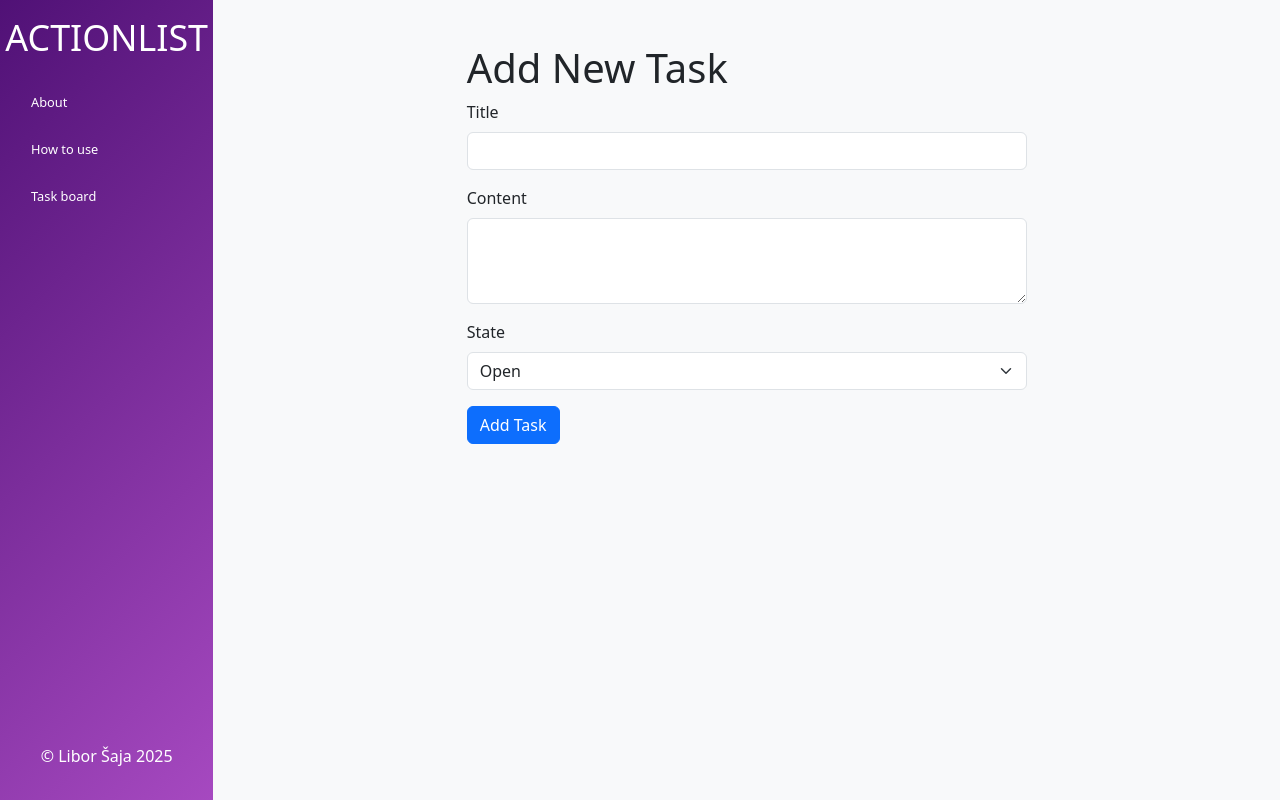
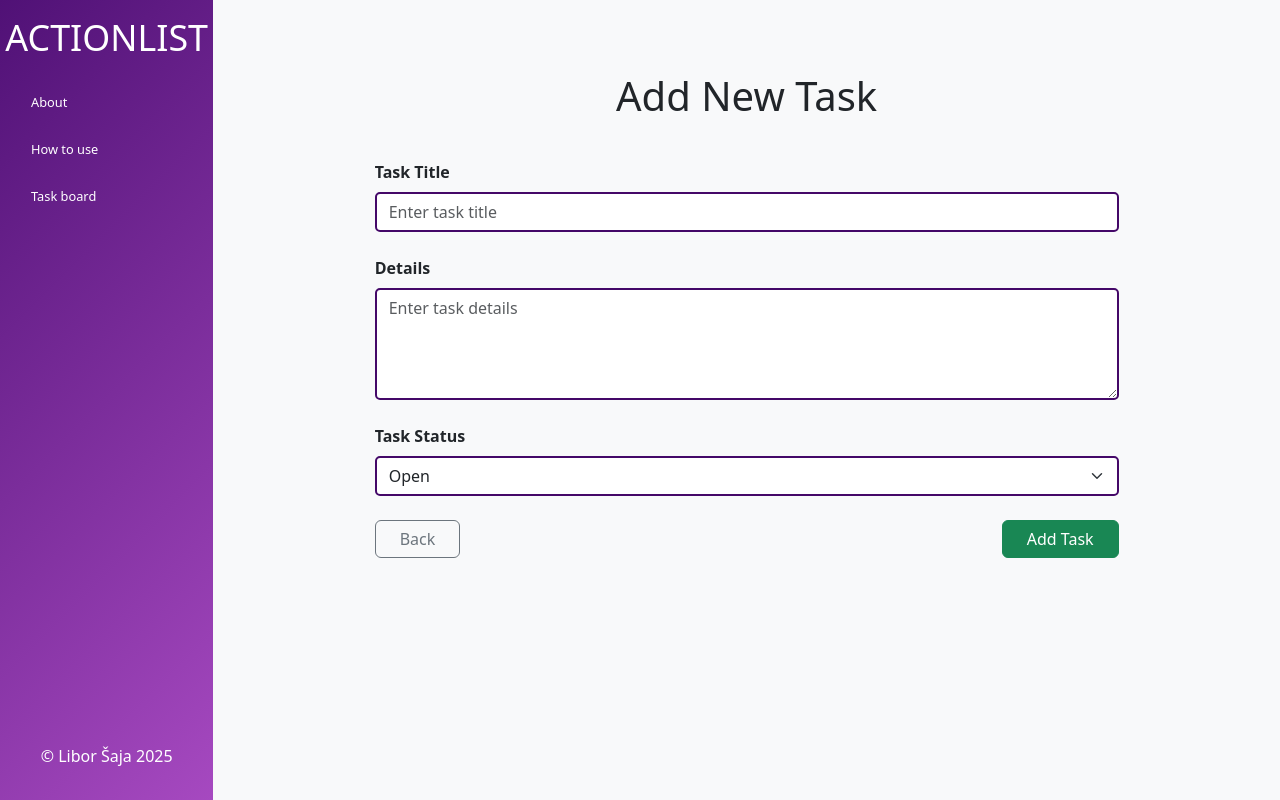
Before and after one commit to LiborSaja/ActionListF, a Vue app: page /add-task in a window 1280 px wide. Built offline with nearby package versions, Linux system fonts and the light colour scheme.

Commit message:
new_task_form_added

```diff
--- a/src/components/AddTaskPage.vue
+++ b/src/components/AddTaskPage.vue
@@ -1,33 +1,39 @@
 <template>
-    <div class="container">
-        <h1>Add New Task</h1>
-        <form @submit.prevent="submitForm">
+    <div class="container my-5">
+        <h1 class="text-center text-dark mb-4">Add New Task</h1>
+        <form @submit.prevent="submitForm" class="p-3">
             <!-- Title -->
-            <div class="mb-3">
-                <label for="title" class="form-label">Title</label>
+            <div class="mb-4">
+                <label for="title" class="form-label fw-bold">Task Title</label>
                 <input
                     type="text"
                     id="title"
-                    class="form-control"
+                    class="form-control border-primary"
+                    placeholder="Enter task title"
                     v-model="task.title"
                     required />
             </div>
+
             <!-- Content -->
-            <div class="mb-3">
-                <label for="content" class="form-label">Content</label>
+            <div class="mb-4">
+                <label for="content" class="form-label fw-bold">Details</label>
                 <textarea
                     id="content"
-                    class="form-control"
+                    class="form-control border-primary"
+                    placeholder="Enter task details"
                     v-model="task.content"
-                    rows="3"
+                    rows="4"
                     required></textarea>
             </div>
+
             <!-- State -->
-            <div class="mb-3">
-                <label for="state" class="form-label">State</label>
+            <div class="mb-4">
+                <label for="state" class="form-label fw-bold">
+                    Task Status
+                </label>
                 <select
                     id="state"
-                    class="form-select"
+                    class="form-select border-primary"
                     v-model="task.state"
                     required>
                     <option value="open">Open</option>
@@ -35,8 +41,19 @@
                     <option value="finished">Finished</option>
                 </select>
             </div>
-            <!-- Submit -->
-            <button type="submit" class="btn btn-primary">Add Task</button>
+
+            <!-- Buttons -->
+            <div class="d-flex justify-content-between mt-4">
+                <button
+                    type="button"
+                    class="btn btn-outline-secondary px-4"
+                    @click="goBack">
+                    Back
+                </button>
+                <button type="submit" class="btn btn-success px-4">
+                    Add Task
+                </button>
+            </div>
         </form>
     </div>
 </template>
@@ -70,12 +87,27 @@ const submitForm = async () => {
         alert("Failed to add task. Check console for details.");
     }
 };
+
+// Funkce pro návrat na předchozí stránku
+const goBack = () => {
+    router.back(); // Vrátí uživatele na předchozí stránku
+};
 </script>
 
 <style>
 .container {
-    max-width: 600px;
+    max-width: 800px;
     margin: 0 auto;
-    padding: 20px;
+}
+
+/* Zvýraznění hran polí */
+.border-primary {
+    border: 2px solid #440868 !important;
+    border-radius: 5px;
+}
+
+.border-primary:focus {
+    box-shadow: 0 0 5px rgba(68, 8, 104, 0.5);
+    outline: none;
 }
 </style>
```
